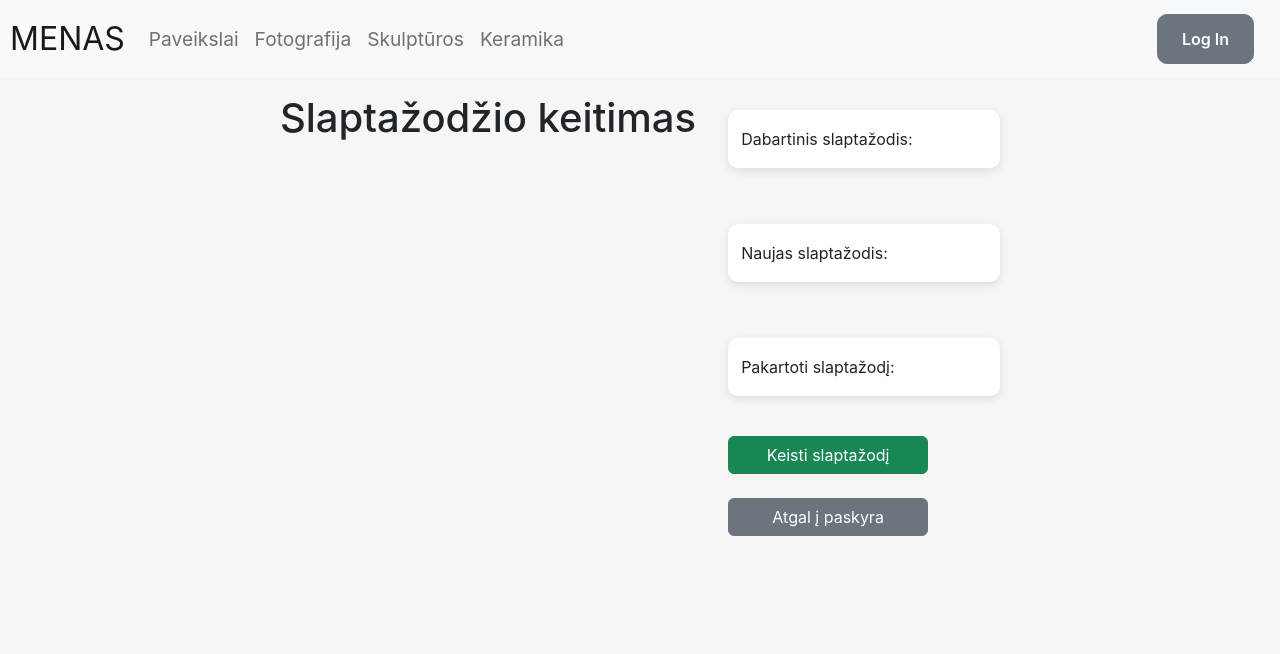
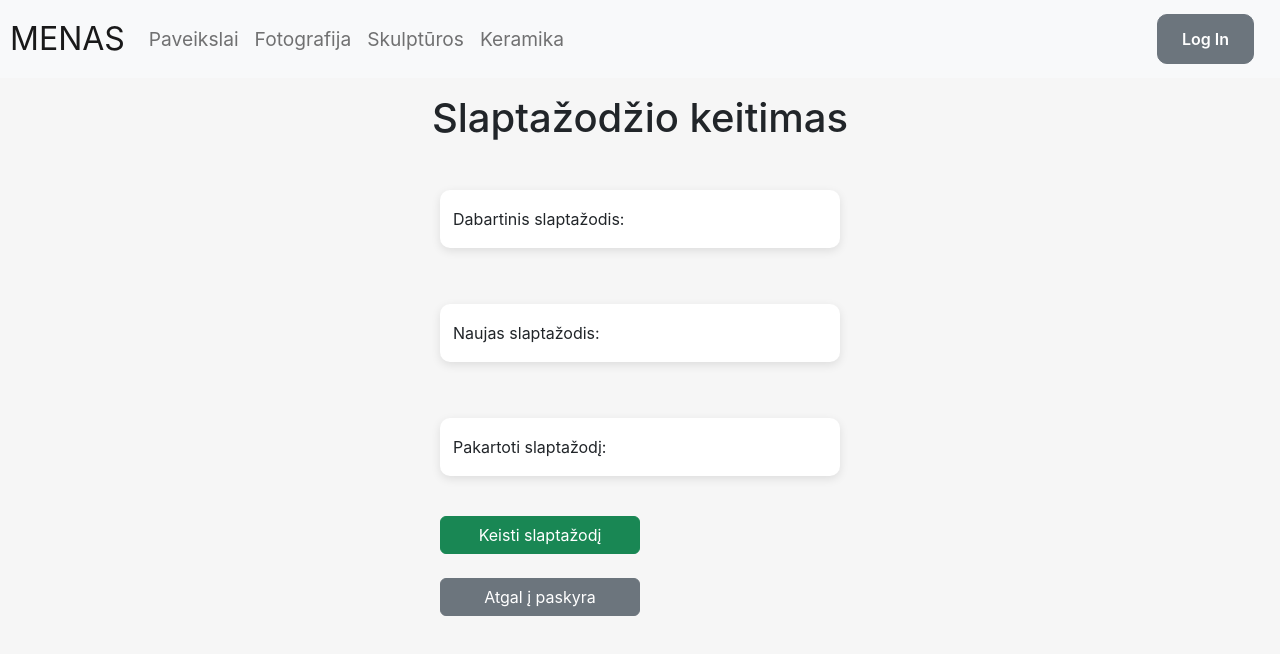
Before and after one commit to rokas058/React-Projektas, a React (Create React App) app: page /password-change in a window 1280 px wide. Shown: the top 654 px of the page. Built offline with nearby package versions, Linux system fonts and the light colour scheme.

Commit message:
sutvarkytas slaptazodzio keitimo langas

```diff
--- a/src/AccountUser/PasswordChange.js
+++ b/src/AccountUser/PasswordChange.js
@@ -38,7 +38,6 @@ function PasswordChange() {
 
       alert("Slaptažodis sėkmingai pakeistas");
     } catch (error) {
-
       alert("Blogai įvestas dabartinis slaptažodis:");
     }
   };
@@ -46,19 +45,25 @@ function PasswordChange() {
     navigate("/paskyra");
   };
   useEffect(() => {
-    // Set grey background color on the body element when the component mounts
     document.body.style.backgroundColor = "rgb(246, 246, 246)";
 
-    // Revert the background color when the component is unmounted
     return () => {
       document.body.style.backgroundColor = "";
     };
   }, []);
+
   return (
-    <div className="container mt-3">
+    <div
+      style={{ display: "flex", flexDirection: "column", alignItems: "center" }}
+      className="mt-3"
+    >
       <h1>Slaptažodžio keitimas</h1>
       <br />
-      <form action="/action_page.php" onSubmit={handleChangePassword}>
+      <form
+        action="/action_page.php"
+        onSubmit={handleChangePassword}
+        style={{ width: "100%", maxWidth: "400px" }}
+      >
         <div className="form-floating mb-3 mt-3">
           <input
             type="password"
@@ -126,5 +131,4 @@ function PasswordChange() {
     </div>
   );
 }
-
 export default PasswordChange;
```
